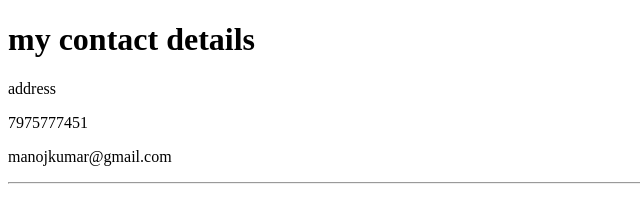
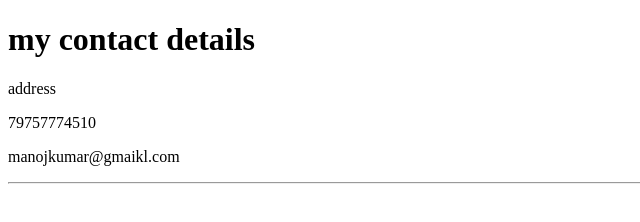
Before and after one commit to manojkumar619/Assessment-1, a plain HTML site: page contact.html in a window 1280 px wide. Shown: the full height of the page, 0-640 px from the left. Drawn offline with Linux system fonts and the light colour scheme.

Commit message:
Update contact.html

```diff
--- a/contact.html
+++ b/contact.html
@@ -9,8 +9,8 @@
 <body>
   <h1>my contact details</h1>
   <p>address</p>
-  <p>7975777451</p>
-  <p>manojkumar@gmail.com</p>
+  <p>79757774510</p>
+  <p>manojkumar@gmaikl.com</p>
   <hr>
   <!-- <form class="" action="<a href="mailto:manojkumar.ju@gmails.com" method="post">
     <label>user name:</label>
```
